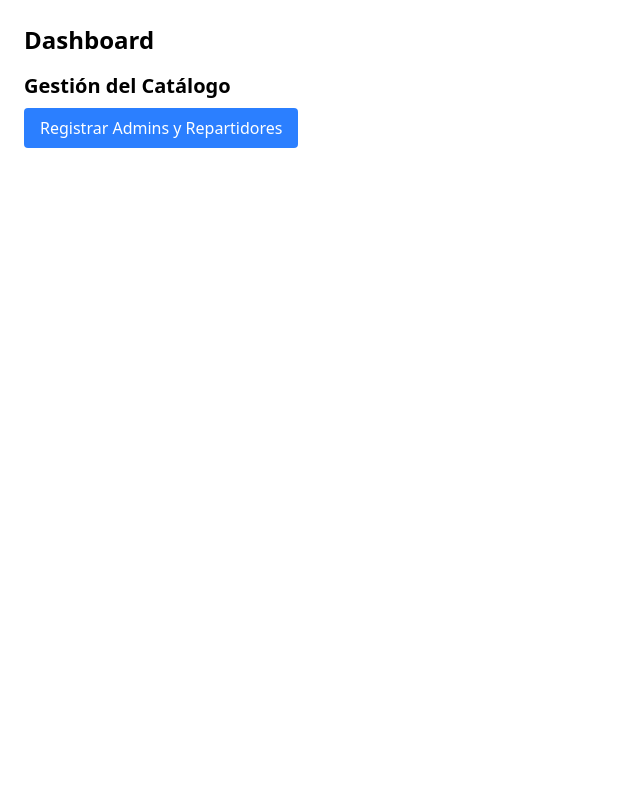
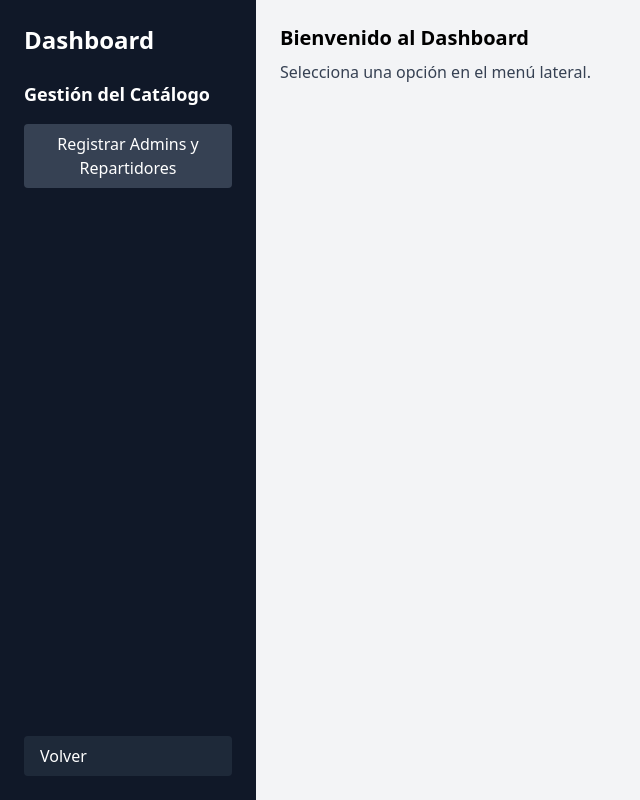
Before and after one commit to trejosau/proyecto-tienda-gorras, a React (Vite) app in the folder frontend/: page /dashboard in a window 1280 px wide. Shown: the whole page, without its empty margins (0-640 px from the left). Built offline with nearby package versions, Linux system fonts and the light colour scheme; sample sign-in values are in the browser's storage.

Commit message:
dashboard

```diff
--- a/frontend/src/pages/DashboardPage.tsx
+++ b/frontend/src/pages/DashboardPage.tsx
@@ -1,4 +1,3 @@
-// pages/Dashboard.tsx
 import React from "react";
 
 interface DashboardProps {
@@ -7,31 +6,42 @@ interface DashboardProps {
 
 const Dashboard: React.FC<DashboardProps> = ({ role }) => {
     return (
-        <div className="p-6">
+        <div className="flex h-screen">
+            <aside className="w-64 bg-gray-900 text-white p-6 flex flex-col justify-between">
+                <div>
                     <h1 className="text-2xl font-bold">Dashboard</h1>
                     {role === "admin" && (
-                <div>
-                    <h2 className="text-xl font-semibold mt-4">Gestión del Catálogo</h2>
-                    <button className="mt-2 px-4 py-2 bg-blue-500 text-white rounded">
+                        <div className="mt-6">
+                            <h2 className="text-lg font-semibold">Gestión del Catálogo</h2>
+                            <button className="mt-4 w-full px-4 py-2 bg-gray-700 hover:bg-gray-600 rounded">
                                 Registrar Admins y Repartidores
                             </button>
                         </div>
                     )}
                     {role === "deliveryman" && (
-                <div>
-                    <h2 className="text-xl font-semibold mt-4">Historial de Pedidos</h2>
-                    <button className="mt-2 px-4 py-2 bg-green-500 text-white rounded">
+                        <div className="mt-6">
+                            <h2 className="text-lg font-semibold">Historial de Pedidos</h2>
+                            <button className="mt-4 w-full px-4 py-2 bg-gray-700 hover:bg-gray-600 rounded">
                                 Ver Pedido en Curso
                             </button>
-                    <button className="mt-2 px-4 py-2 bg-red-500 text-white rounded">
+                            <button className="mt-2 w-full px-4 py-2 bg-gray-700 hover:bg-gray-600 rounded">
                                 Cancelar Pedido
                             </button>
-                    <button className="mt-2 px-4 py-2 bg-gray-500 text-white rounded">
+                            <button className="mt-2 w-full px-4 py-2 bg-gray-700 hover:bg-gray-600 rounded">
                                 Cambiar Estado (Online/Offline)
                             </button>
                         </div>
                     )}
                 </div>
+                <a href="/" className="mt-4 w-full px-4 py-2 bg-gray-800 hover:bg-gray-700 rounded">
+                    Volver
+                </a>
+            </aside>
+            <main className="flex-1 p-6 bg-gray-100 text-black">
+                <h2 className="text-xl font-semibold">Bienvenido al Dashboard</h2>
+                <p className="mt-2 text-gray-700">Selecciona una opción en el menú lateral.</p>
+            </main>
+        </div>
     );
 };
 
```
Also changed, not shown: 2 other files (tests, documents, lock files or other folders). Lines whose indentation alone changed are shown as unchanged.
